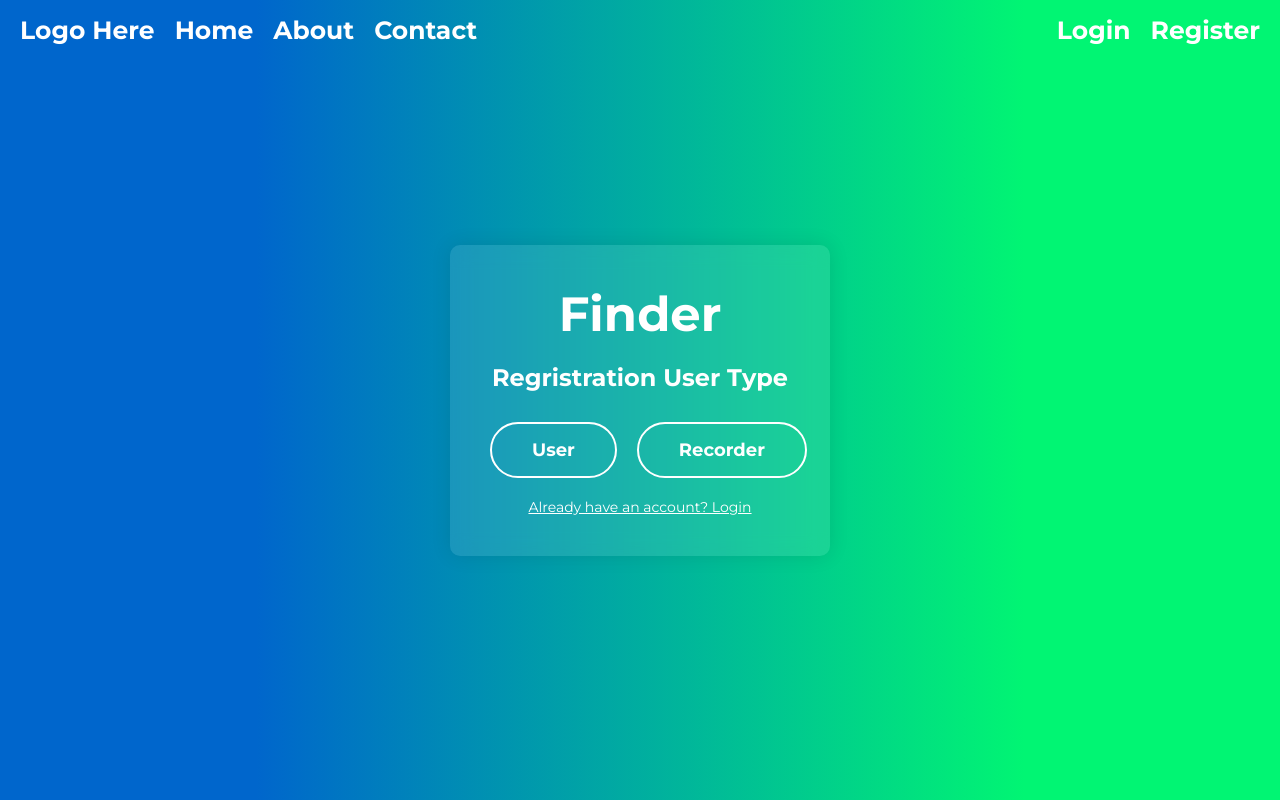
After one commit to jfodera/Finder, a PHP site: page /php/user_type.php in a window 1280 px wide. The commit adds this page. Run offline with PHP 8.4, Linux system fonts and the light colour scheme.

Commit message:
redirect buttons for diff user types

```diff
--- a/finder/index.php
+++ b/finder/index.php
@@ -19,7 +19,7 @@
             possessions safely.</p>
         <div class="buttons">
             <a href="php/login.php" class="button">Login</a>
-            <a href="php/register.php" class="button">Register</a>
+            <a href="php/user_type.php" class="button">Register</a>
         </div>
     </div>
     <script src="script.js"></script>
--- a/finder/php/header.php
+++ b/finder/php/header.php
@@ -19,7 +19,7 @@
             <nav>
                 <ul>
                     <li><a href="<?php echo (basename($_SERVER['PHP_SELF']) == 'index.php') ? 'php/login.php' : 'login.php'; ?>">Login</a></li>
-                    <li><a href="<?php echo (basename($_SERVER['PHP_SELF']) == 'index.php') ? 'php/register.php' : 'register.php'; ?>">Register</a></li>
+                    <li><a href="<?php echo (basename($_SERVER['PHP_SELF']) == 'index.php') ? 'php/user_type.php' : 'user_type.php'; ?>">Register</a></li>
                 </ul>
             </nav>
         </div>
--- a/finder/php/register.php
+++ b/finder/php/user_register.php
@@ -7,7 +7,7 @@
     <meta charset="UTF-8">
     <meta name="viewport" content="width=device-width, initial-scale=1.0">
     <meta http-equiv="X-UA-Compatible" content="IE=edge">
-    <title>Finder - Register</title>
+    <title>Finder - User Register</title>
     <link rel="stylesheet" href="/finder/style.css">
 </head>
 
--- /dev/null
+++ b/finder/php/user_type.php
@@ -0,0 +1,27 @@
+<?php include 'header.php'; ?>
+
+<!DOCTYPE html>
+<html lang="en">
+<head>
+    <meta charset="UTF-8">
+    <meta name="viewport" content="width=device-width, initial-scale=1.0">
+    <title>Select User Type</title>
+    <link rel="stylesheet" href="/finder/style.css">
+</head>
+<body>
+    <div class="container">
+        <div class="form-container">
+            <div class="logo">Finder</div>
+            <h2>Regristration User Type</h2>
+            <div class="buttons">
+                <a href="user_register.php" class="button">User</a>
+                <a href="recorder_register.php" class="button">Recorder</a>
+            </div>
+            <div class="switch">
+                <a href="login.php">Already have an account? Login</a>
+            </div>
+        </div>
+    </div>
+    <script src="script.js"></script>
+</body>
+</html>
```
Also changed, not shown: finder/php/about.php (added, +22 -0 lines), finder/php/contact.php (added, +23 -0 lines), finder/php/recorder_register.php (added, +34 -0 lines).
